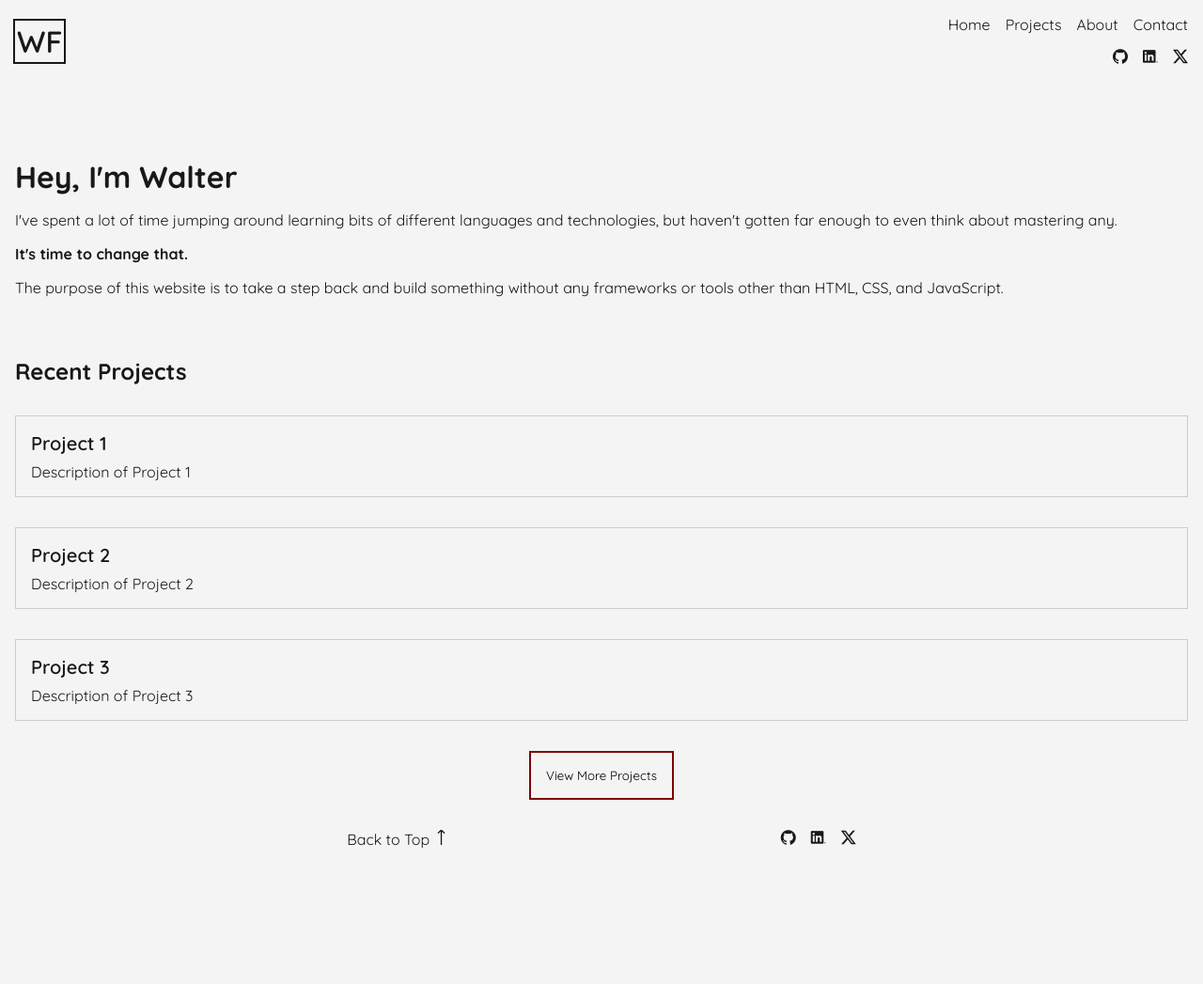
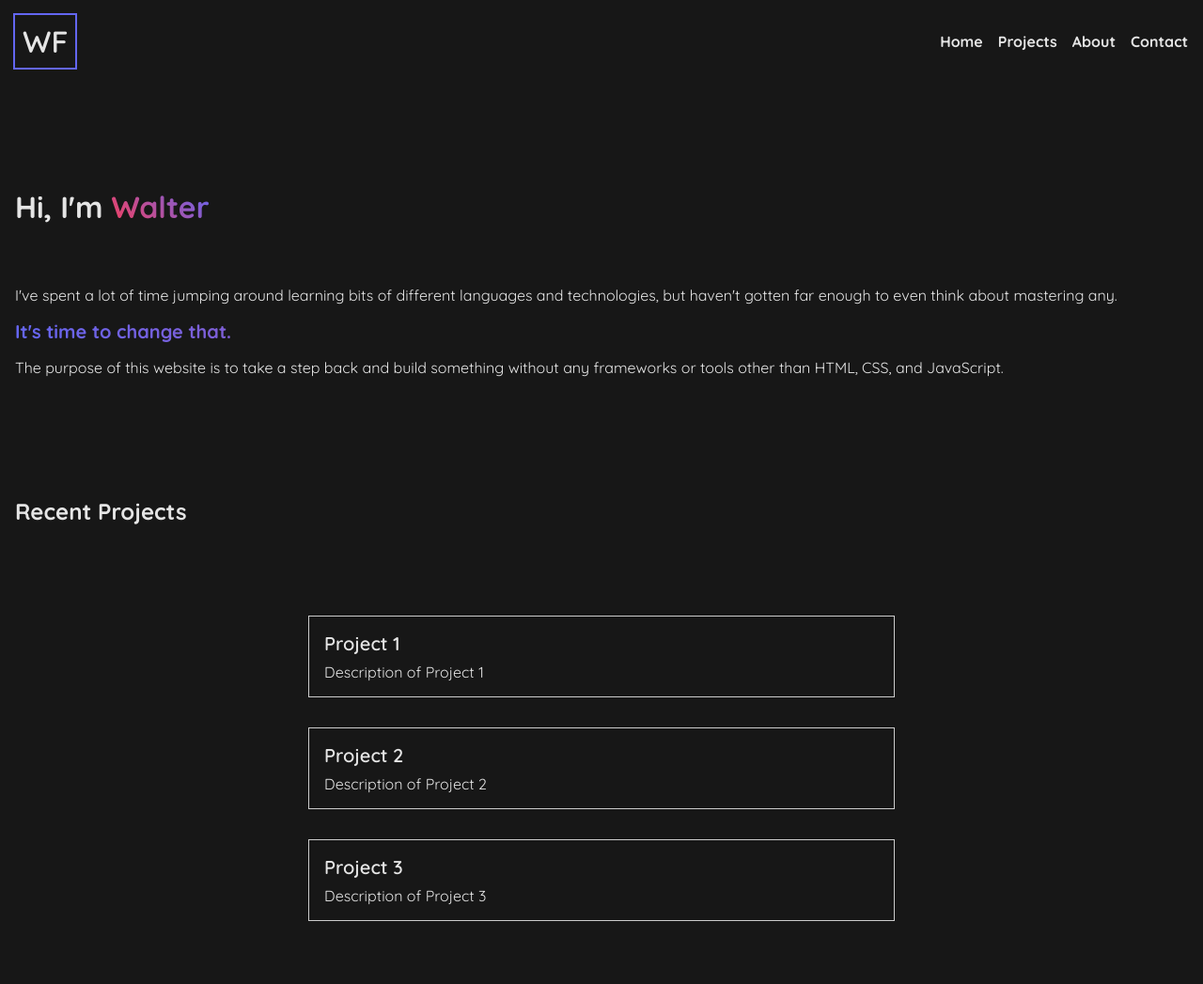
Before and after one commit to FurrerW/vanilla-portfolio, a plain HTML site: page index.html in a window 1280 px wide. Shown: the top 1047 px of the page at 94% size. Before the commit the page ends 903 px from the top, so only its background shows below. Drawn offline with nearby package versions, Linux system fonts and the light colour scheme.

Commit message:
Update website with dark theme and improved styling

```diff
--- a/css/style.css
+++ b/css/style.css
@@ -13,22 +13,27 @@
 
 body {
     font-family: "Quicksand", sans-serif;
-    background-color: #f4f4f5;
-    color: #18181b;
+    background-color: #171717;
+    color: #e5e5e5;
 }
 
 .site {
     padding-inline: 1rem;
+    display: flex;
     min-height: 100dvh;
-    display: grid;
-    grid-template-rows: auto 1fr auto;
-    grid-template-columns: minmax(0, 1fr);
+    flex-direction: column;
+    gap: 8rem;
     margin: auto;
 }
 
 a {
     color: inherit;
     text-decoration: none;
+    font-weight: bold;
+}
+
+a:hover {
+    color: #6366f1;
 }
 
 img {
@@ -40,8 +45,12 @@ img {
 .logo {
     font-size: 2rem;
     font-weight: 600;
-    outline: 2px solid;
-    padding: 0.125rem;
+    outline: 2px solid #6366f1;
+    padding: 0.5rem;
+}
+
+.logo:hover {
+    color: inherit;
 }
 
 .topnav {
@@ -50,57 +59,96 @@ img {
     font-size: 1rem;
     justify-content: space-between;
     padding-top: 1rem;
-    margin-bottom: 6rem;
 }
 
 .topnav_links,
-.topnav_socials,
 .bottomnav_socials {
     display: flex;
     flex-direction: row;
     list-style: none;
     gap: 1rem;
     font-size: 1rem;
-}
-
-.topnav_socials {
-    justify-content: flex-end;
-    padding-top: 1rem;
+    font-weight: bold;
 }
 
 main {
     display: flex;
     flex-direction: column;
-    gap: 2rem;
+    flex-grow: 1;
+    gap: 8rem;
 }
 
 .hero {
     display: flex;
     flex-direction: column;
-    gap: 1rem;
-    padding-bottom: 2rem;
+    gap: 4rem;
+
+    .hero-description {
+        display: flex;
+        flex-direction: column;
+        gap: 1rem;
+        justify-content: space-evenly;
+
+        > .hero_text {
+            font-size: 1.25rem;
+            font-weight: bold;
+            background: linear-gradient(45deg, #6366f1, #f43f5e);
+            -webkit-background-clip: text;
+            background-clip: text;
+            color: transparent;
+            display: inline-block;
+        }
+    }
+}
+
+.name {
+    background: linear-gradient(45deg, #f43f5e, #6366f1);
+    -webkit-background-clip: text;
+    background-clip: text;
+    color: transparent;
+    display: inline-block;
 }
 
 .recent-projects {
     display: flex;
     flex-direction: column;
-    gap: 2rem;
-    padding-bottom: 2rem;
+    gap: 4rem;
+
+    > h2 {
+        padding-bottom: 2rem;
+    }
 
     > button {
         cursor: pointer;
         margin: 0 auto;
         font-family: inherit;
-        border: 2px solid maroon;
+        color: inherit;
+        border: 2px solid #6366f1;
         padding: 1rem;
         background: none;
+
+        > a {
+            font-size: 1.05rem;
+        }
+    }
+
+    > button:hover {
+        background-color: #6366f1;
+
+        a {
+            color: inherit;
+        }
     }
 }
 
 .project-cards {
-    display: grid;
-    grid-template-columns: repeat(auto-fit, minmax(0.25fr, 0.5fr));
+    display: flex;
+    flex-direction: column;
     gap: 2rem;
+    min-width: 50%;
+    max-width: 75%;
+    margin: 0 auto;
+    padding-bottom: 4rem;
 }
 
 .project-card {
@@ -118,7 +166,7 @@ main {
 }
 
 footer {
-    padding-bottom: 2rem;
+    height: 2rem;
     > nav {
         display: flex;
         align-items: center;
--- a/index.html
+++ b/index.html
@@ -27,32 +27,23 @@
                                     <a href="/contact.html" class="topnav_link">Contact</a>
                                 </li>
                             </ul>
-                            <ul class="topnav_socials">
-                                <li>
-                                    <a href="#" class="topnav_social_icon"><i class="fi fi-brands-github"></i></a>
-                                </li>
-                                <li>
-                                    <a href="#" class="topnav_social_icon"><i class="fi fi-brands-linkedin"></i></a>
-                                </li>
-                                <li>
-                                    <a href="#" class="topnav_social_icon"><i class="fi fi-brands-twitter-alt"></i></a>
-                                </li>
-                            </ul>
                         </div>
                     </nav>
                 </header>
                 <main>
                     <div class="hero">
-                        <h1>Hey, I'm Walter</h1>
+                        <h1>Hi, I'm <span class="name">Walter</span></h1>
+                        <div class="hero-description">
                             <p>
                                 I've spent a lot of time jumping around learning bits of different languages and
                                 technologies, but haven't gotten far enough to even think about mastering any.
                             </p>
-                        <p><b>It's time to change that.</b></p>
+                            <p class="hero_text">It's time to change that.</p>
                             <p>
                                 The purpose of this website is to take a step back and build something without any
                                 frameworks or tools other than HTML, CSS, and JavaScript.
                             </p>
+                        </div>
                     </div>
                     <section class="recent-projects">
                         <h2>Recent Projects</h2>
```
Lines whose indentation alone changed are shown as unchanged.
